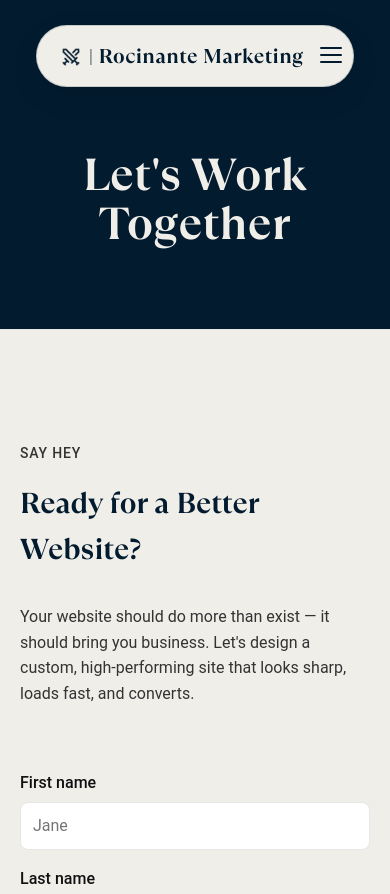
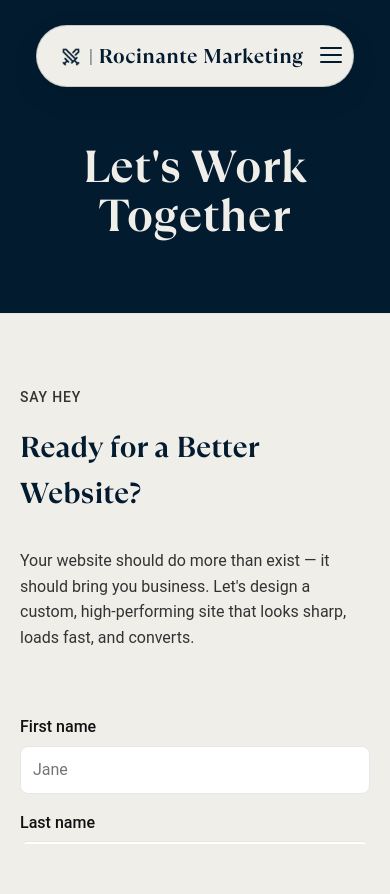
Before and after one commit to rocimktg/ROCI, an Eleventy site: page src/contact.njk in a window 390 px wide. Shown: the top 894 px of the page. After the commit the page ends 844 px from the top, so only its background shows below. Built offline with nearby package versions, Linux system fonts and the light colour scheme; Eleventy itself is replaced by a stand-in of ours; files that its build step writes are made by us from their sources.

Commit message:
updated recent projects section

```diff
--- a/src/index.njk
+++ b/src/index.njk
@@ -76,7 +76,7 @@
     </div>
   </section>
 
-  <section class="section-offer">
+  <section class="section-offer section">
     <div class="container offer-grid">
       <div class="offer-photo">
         <img src="img/owner.jpg" alt="Owner portrait">
--- a/src/styles.css
+++ b/src/styles.css
@@ -26,6 +26,7 @@
   --space-5: 32px;
   --space-6: 48px;
   --space-7: 64px;
+  --section-padding-block: 120px;
 
   /* Brand colors */
   --roci-blue: #031b2f; /* ROCI BLUE */
@@ -38,6 +39,13 @@
   --muted: #333;
   --line: #e6e6e6;
   --accent: #bdbdbd;
+}
+
+@media (max-width: 960px) {
+  :root { --section-padding-block: 96px; }
+}
+@media (max-width: 640px) {
+  :root { --section-padding-block: 72px; }
 }
 
 /* ----------------------------
@@ -93,11 +101,13 @@ p{ margin:0 0 var(--space-3); color:var(--muted); }
 /* Reset / base */
 *, *::before, *::after { box-sizing: border-box; }
 html, body { height: 100%; }
+html { overflow-x: hidden; }
 
 body {
   /* layout */
   margin: 0;
-  overflow-x: clip;
+  width: 100%;
+  overflow-x: hidden;
 
   /* typography */
   font-family: 'Roboto', system-ui, -apple-system, Segoe UI, Helvetica, Arial, sans-serif;
@@ -108,12 +118,20 @@ body {
   background: var(--roci-cream);
 }
 
+
 /* =============================
    UTILITIES
    - Layout helpers and generic components
 ============================= */
 .container { max-width: var(--container); padding-inline: var(--gutter); margin-inline: auto; }
-.section { padding: var(--space-7) 0; border-top: 1px solid var(--line); }
+.section {
+  padding-block: var(--section-padding-block);
+  border-top: 1px solid var(--line);
+}
+.section > *:first-child { margin-top: 0; }
+.section > *:last-child { margin-bottom: 0; }
+.section .container > *:first-child { margin-top: 0; }
+.section .container > *:last-child { margin-bottom: 0; }
 
 .stack { display: flex; flex-direction: column; gap: var(--space-3); }
 .cluster { display: flex; flex-wrap: wrap; align-items: center; gap: var(--space-3); }
@@ -479,10 +497,6 @@ input, textarea {
 }
 textarea { min-height: 140px; resize: vertical; }
 
-#contact.section {
-  padding: calc(var(--space-7) * 1.75) 0;
-}
-
 /* =============================
    PREFERENCES
 ============================= */
@@ -495,7 +509,7 @@ textarea { min-height: 140px; resize: vertical; }
 ============================= */
 .projects {
   background: var(--roci-cream);
-  padding: clamp(var(--space-5), 8vw, var(--space-7)) 0 clamp(var(--space-5), 8vw, var(--space-6));
+  padding-inline: clamp(var(--space-3), 4vw, var(--space-5));
   border-top: none;
 }
 
@@ -585,7 +599,7 @@ textarea { min-height: 140px; resize: vertical; }
 .performance {
   background: var(--roci-blue);
   color: var(--roci-cream);
-  padding: var(--space-7) 0;
+  padding-inline: 0;
 }
 .performance .eyebrow {
   color: rgba(240, 238, 233, 0.8);
@@ -741,7 +755,8 @@ input[type="submit"].btn {
 ============================= */
 .hero {
   /* layout */
-  padding-top: 150px;
+  padding-bottom: var(--section-padding-block);
+  padding-top: calc(var(--section-padding-block) + 70px);
 
   /* visual */
   background-color: var(--roci-blue); /* KEEP: Base color for fallback and blending */
@@ -1030,7 +1045,7 @@ header {
 .section-offer {
   background: var(--roci-blue);
   color: #fff;
-  padding: 120px 16px;
+  padding-inline: 16px;
 }
 .offer-grid {
   display: grid;
```
Also changed, not shown: 11 other files.
